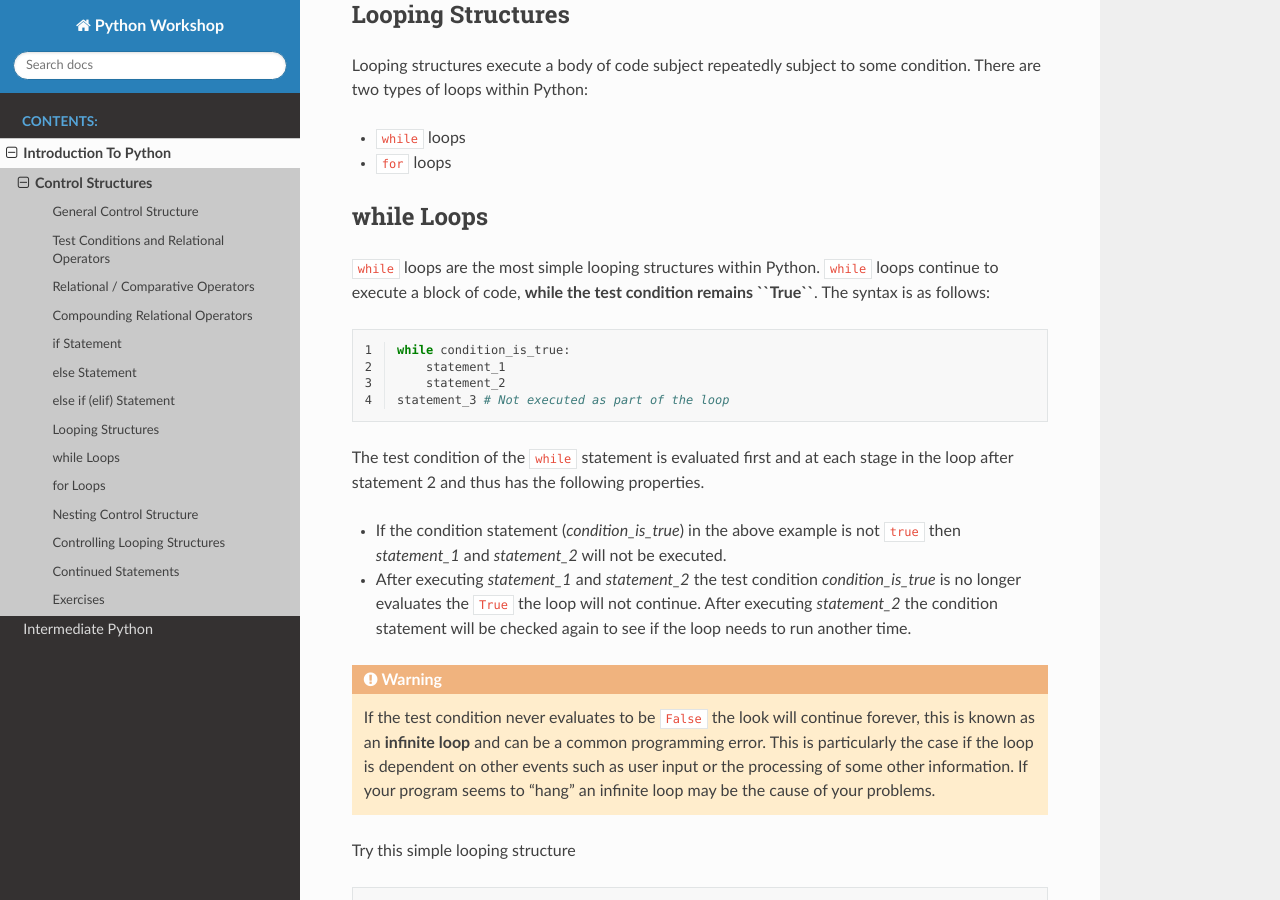
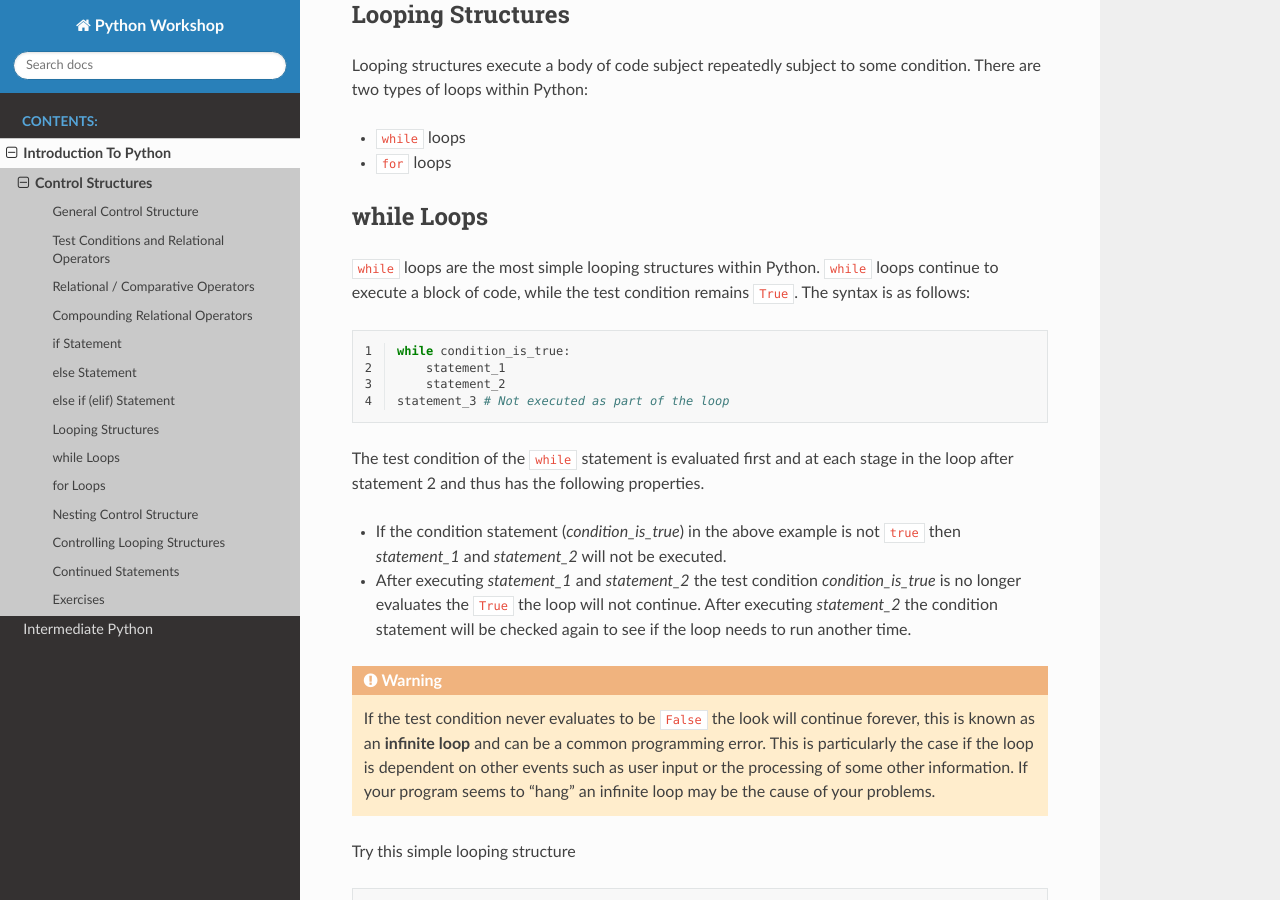
Before and after one commit to doc-E-brown/python-workshop, a Sphinx documentation site: the page built from source/intro/control_structures.rst, in a window 1280 px wide and 900 px high, scrolled down 8930 px. Built offline with Sphinx 7.4.7 and the Read the Docs theme 2.0.0, drawn with Linux system fonts in a browser that asks for light colours.

```diff
--- a/README.rst
+++ b/README.rst
@@ -2,4 +2,9 @@
 Python Workshop Course Content
 ===============================
 
+.. image:: https://readthedocs.org/projects/python-workshop/badge/?version=latest
+:target: https://python-workshop.readthedocs.io/en/latest/?badge=latest
+:alt: Documentation Status
+
+
 This repository stores the course content for the Python Workshop course available in readthedocs
--- /dev/null
+++ b/TODO.rst
@@ -0,0 +1,6 @@
+=======
+TODO
+=======
+
+* Make the exercises more prominant
+* More hands on exercises in class
--- a/source/intro/control_structures.rst
+++ b/source/intro/control_structures.rst
@@ -316,7 +316,7 @@ Looping structures execute a body of code subject repeatedly subject to some con
 while Loops
 -----------
 
-``while`` loops are the most simple looping structures within Python.  ``while`` loops continue to execute a block of code, **while the test condition remains ``True``**.    The syntax is as follows:
+``while`` loops are the most simple looping structures within Python.  ``while`` loops continue to execute a block of code, while the test condition remains ``True``.    The syntax is as follows:
 
 .. code:: python
    :number-lines:
```
